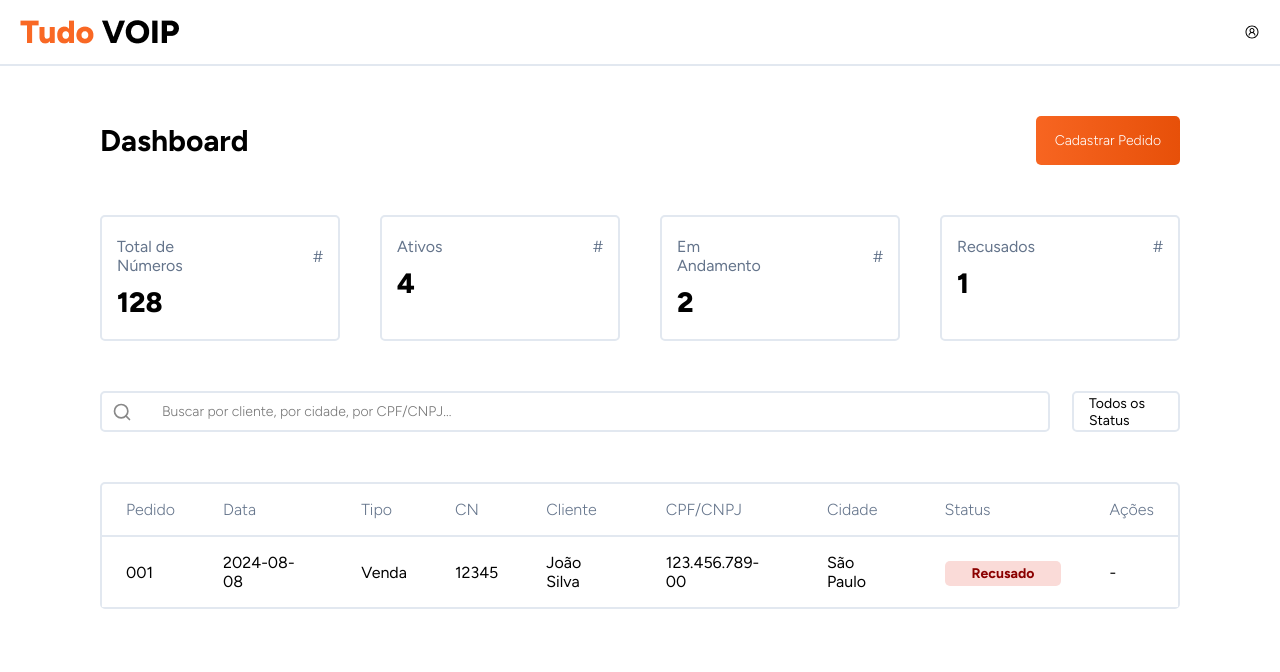
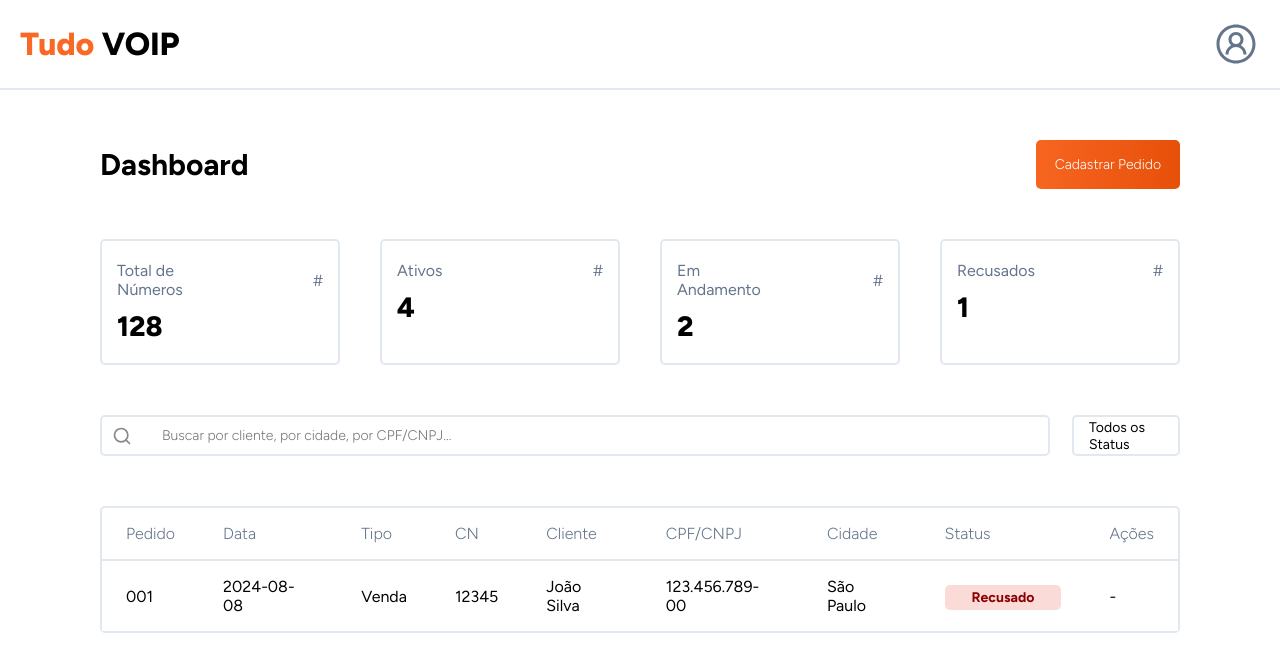
Before and after one commit to viitor14/front-tudo-voip, a React (Vite) app: page / in a window 1280 px wide. Shown: the top 672 px of the page. Built offline with nearby package versions, Linux system fonts and the light colour scheme.

Commit message:
icone de usuario alterado

```diff
--- a/src/components/header/Index.jsx
+++ b/src/components/header/Index.jsx
@@ -2,7 +2,7 @@ import { FaHome, FaSignInAlt, FaUserAlt } from 'react-icons/fa';
 import { useSelector } from 'react-redux';
 
 import { LiaUserCircleSolid } from 'react-icons/lia';
-import { Nav, Div } from './styled';
+import { Nav, Div, UserIcon } from './styled';
 import logo from './img/logo.png';
 
 export default function Header() {
@@ -10,7 +10,7 @@ export default function Header() {
     <Nav>
       <Div>
         <img src={logo} alt="" />
-        <LiaUserCircleSolid />
+        <UserIcon />
       </Div>
     </Nav>
   );
--- a/src/components/header/styled.js
+++ b/src/components/header/styled.js
@@ -1,5 +1,5 @@
 import styled from 'styled-components';
-import { primaryColor, borderColor } from '../../config/colors';
+import { primaryColor, borderColor, secondaryColor } from '../../config/colors';
 import { LiaUserCircleSolid } from 'react-icons/lia';
 
 export const Nav = styled.nav`
@@ -18,6 +18,6 @@ export const Div = styled.div`
 `;
 
 export const UserIcon = styled(LiaUserCircleSolid)`
-  color: #007bff;
-  font-size: 100px;
+  color: rgba(100, 116, 139, 1);
+  font-size: 48px;
 `;
```
